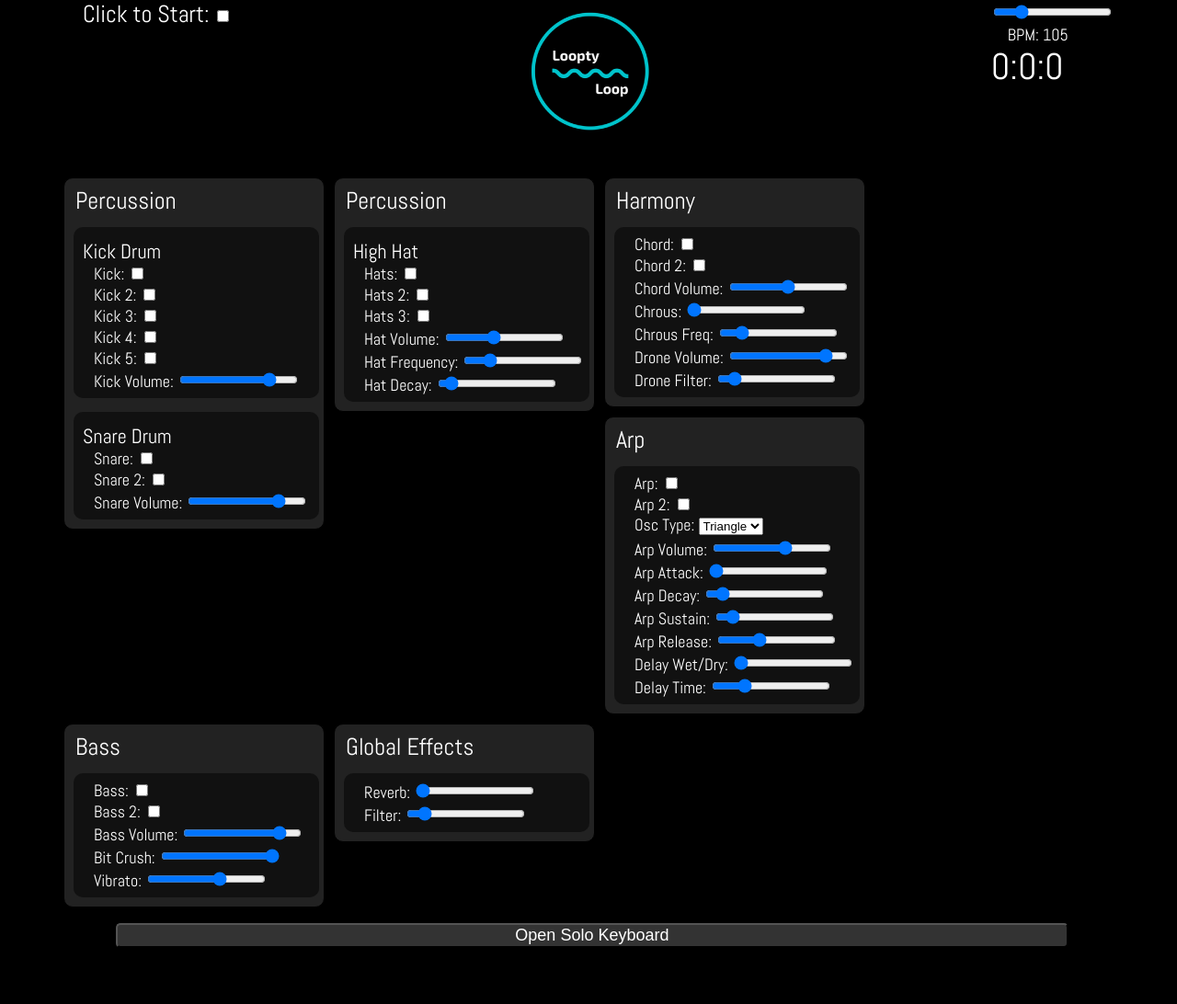
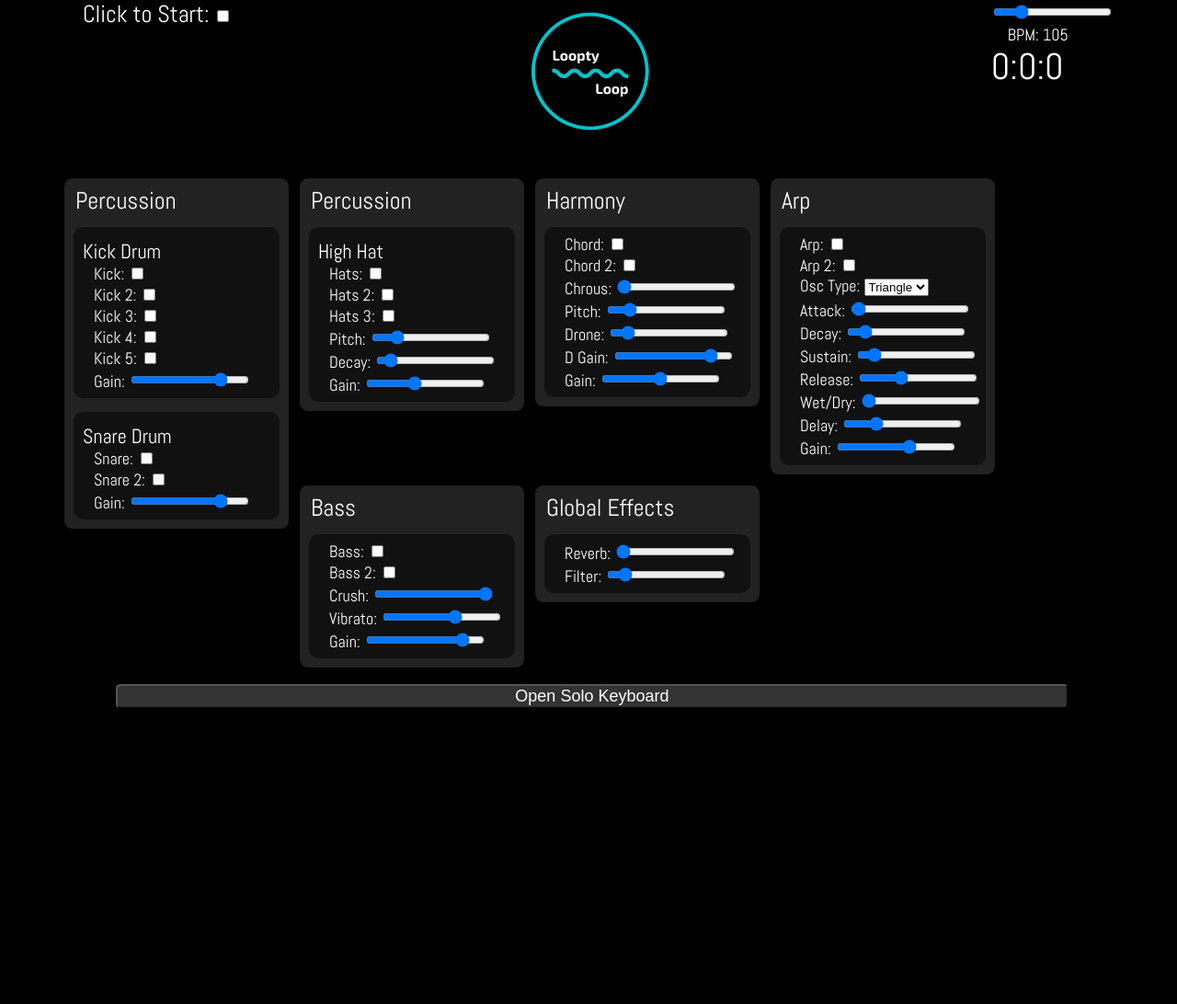
Before and after one commit to keitheck/Loopty-Loop, a PHP site: page / in a window 1280 px wide. Shown: the part 47-1139 px from the top of the page at 92% size. After the commit the page ends 817 px from the top, so only its background shows below. Run offline with PHP 8.4, Linux system fonts and the light colour scheme.

Commit message:
css sizing and flow

```diff
--- a/index.html
+++ b/index.html
@@ -56,7 +56,7 @@
             <input type='checkbox' class='kick_5'>
           </div>
           <div>
-            <label>Kick Volume:</label>
+            <label>Gain:</label>
             <input type='range' value='0' min='-40' max='10' id='kick_vol'>
           </div>
         </section>
@@ -72,7 +72,7 @@
             <input type='checkbox' class='snare_2'>
           </div>
           <div>
-            <label>Snare Volume:</label>
+            <label>Gain:</label>
             <input type='range' value='0' min='-40' max='10' id='snare_vol'>
           </div>
         </section>
@@ -95,16 +95,16 @@
             <input type='checkbox' class='hat_3'>
           </div>
           <div>
-            <label>Hat Volume:</label>
-            <input type='range' value='-20' min='-40' max='10' id='hat_vol'>
-          </div>
-          <div>
-            <label>Hat Frequency:</label>
+            <label>Pitch:</label>
             <input type='range' value='200' min='100' max='660' id='hat_freq'>
           </div>
           <div>
-            <label>Hat Decay:</label>
+            <label>Decay:</label>
             <input type='range' value='0.069' min='0.0001' max='1' step='0.0001' id='hat_decay'>
+          </div>
+          <div>
+            <label>Gain:</label>
+            <input type='range' value='-20' min='-40' max='10' id='hat_vol'>
           </div>
         </section>
       </section>
@@ -121,24 +121,24 @@
             <input type='checkbox' class='chord_2'>
           </div>
           <div>
-            <label>Chord Volume:</label>
-            <input type='range' value='-15' min='-40' max='10' id='chord_vol'>
-          </div>
-          <div>
             <label>Chrous:</label>
             <input type='range' value='0.02' min='0.02' max='2' step='.01' id='chord_chorus'>
           </div>
           <div>
-            <label>Chrous Freq:</label>
+            <label>Pitch:</label>
             <input type='range' value='1.5' min='0' max='10' step='.01' id='chord_chorus_freq'>
           </div>
           <div>
-            <label>Drone Volume:</label>
+            <label>Drone:</label>
+            <input type='range' value='1' min='0' max='10' step='.1' id='drone_filter'>
+          </div>
+          <div>
+            <label>D Gain:</label>
             <input type='range' value='0' min='-60' max='10' step='.1' id='drone_vol'>
           </div>
           <div>
-            <label>Drone Filter:</label>
-            <input type='range' value='1' min='0' max='10' step='.1' id='drone_filter'>
+            <label>Gain:</label>
+            <input type='range' value='-15' min='-40' max='10' id='chord_vol'>
           </div>
           </section>
       </section>
@@ -165,32 +165,32 @@
             </label>
           </div>
           <div>
-            <label>Arp Volume:</label>
-            <input type='range' value='-16' min='-60' max='10' step='.1' id='arp_vol'>
-          </div>
-          <div>
-            <label>Arp Attack:</label>
+            <label>Attack:</label>
             <input type='range' value='0.005' min='0.0001' max='1' step='0.0001' id='arp_attack'>
           </div>
           <div>
-            <label>Arp Decay:</label>
+            <label>Decay:</label>
             <input type='range' value='0.1' min='0.0001' max='1' step='0.0001' id='arp_decay'>
           </div>
           <div>
-            <label>Arp Sustain:</label>
+            <label>Sustain:</label>
             <input type='range' value='0.3' min='0.001' max='3' step='0.0001' id='arp_sustain'>
           </div>
           <div>
-            <label>Arp Release:</label>
+            <label>Release:</label>
             <input type='range' value='1' min='0.0001' max='3' step='0.0001' id='arp_release'>
           </div>
           <div>
-            <label>Delay Wet/Dry:</label>
+            <label>Wet/Dry:</label>
             <input type='range' value='0' min='0' max='1' step='0.01' id='arp_delay_wet'>
           </div>
           <div>
-            <label>Delay Time:</label>
+            <label>Delay:</label>
             <input type='range' value='0.25' min='0' max='1' step='0.25' id='arp_delay_time'>
+          </div>
+          <div>
+            <label>Gain:</label>
+            <input type='range' value='-16' min='-60' max='10' step='.1' id='arp_vol'>
           </div>
         </section>
       </section>
@@ -207,16 +207,16 @@
             <input type='checkbox' class='bass_2'>
           </div>
           <div>
-            <label>Bass Volume:</label>
-            <input type='range' value='0' min='-60' max='10' step='.1' id='bass_vol'>
-          </div>
-          <div>
-            <label>Bit Crush:</label>
+            <label>Crush:</label>
             <input type='range' value='8' min='0' max='8' step='.01' id='crush_bass'>
           </div>
           <div>
             <label>Vibrato:</label>
             <input type='range' value='5' min='0' max='8' step='.01' id='vib_bass'>
+          </div>
+          <div>
+            <label>Gain:</label>
+            <input type='range' value='0' min='-60' max='10' step='.1' id='bass_vol'>
           </div>
         </section>
       </section>
--- a/style.css
+++ b/style.css
@@ -10,7 +10,6 @@
 body {
   background-color: #000000;
   color: #ffffff
-
 }
 
 main {
@@ -101,7 +100,7 @@ label {
   display: inline-block;
   background-color: #222;
   float: left;
-  width: 282px;
+  width: 244px;
   margin: 5px;
 }
 
@@ -115,7 +114,7 @@ label {
 
 #sub_box {
   margin-top: 15px;
-  margin-right: 5px;
+  margin-right: 10px;
   border-radius: 10px;
   background-color: #111;
   padding-bottom: 5px;
```
